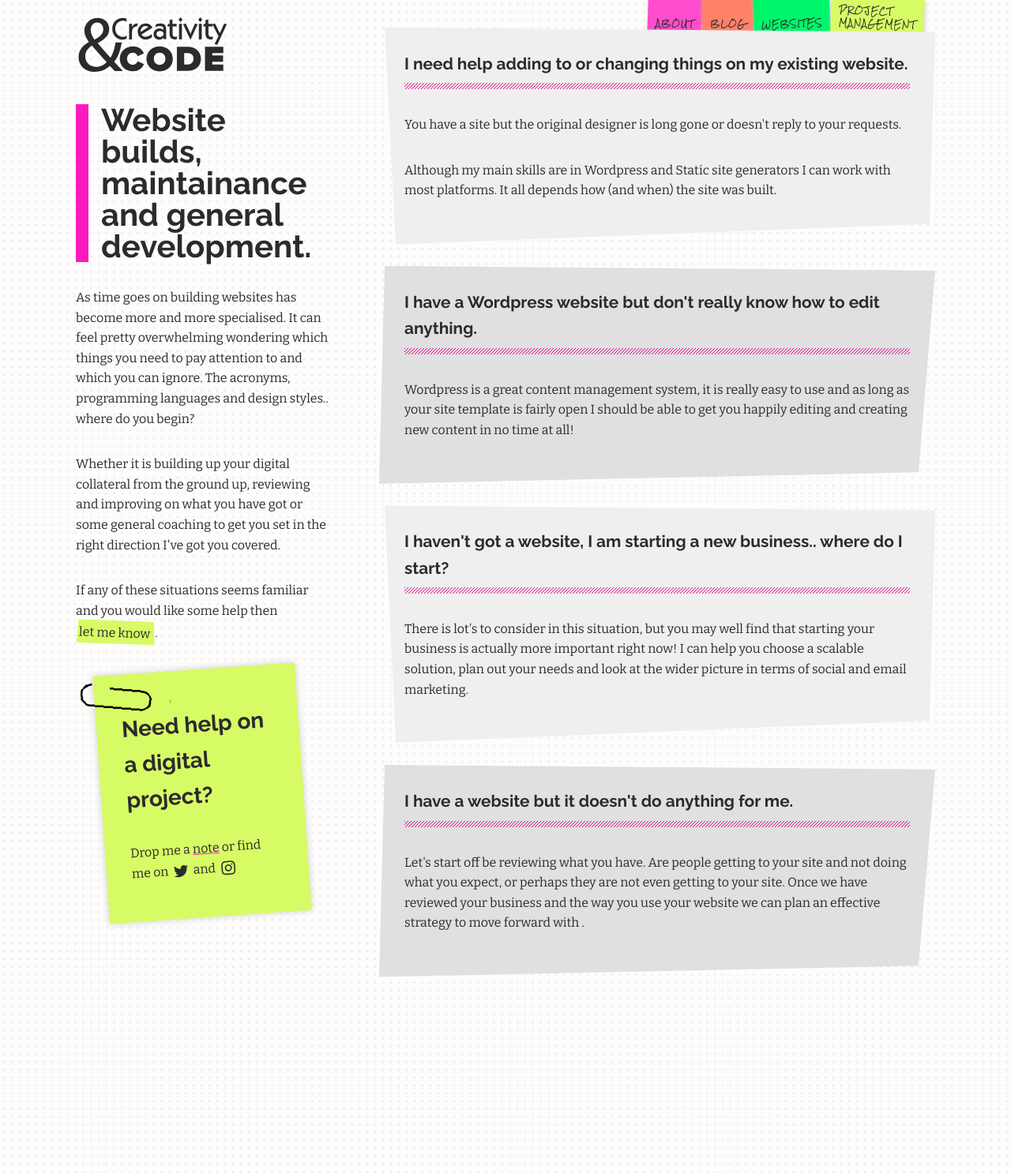
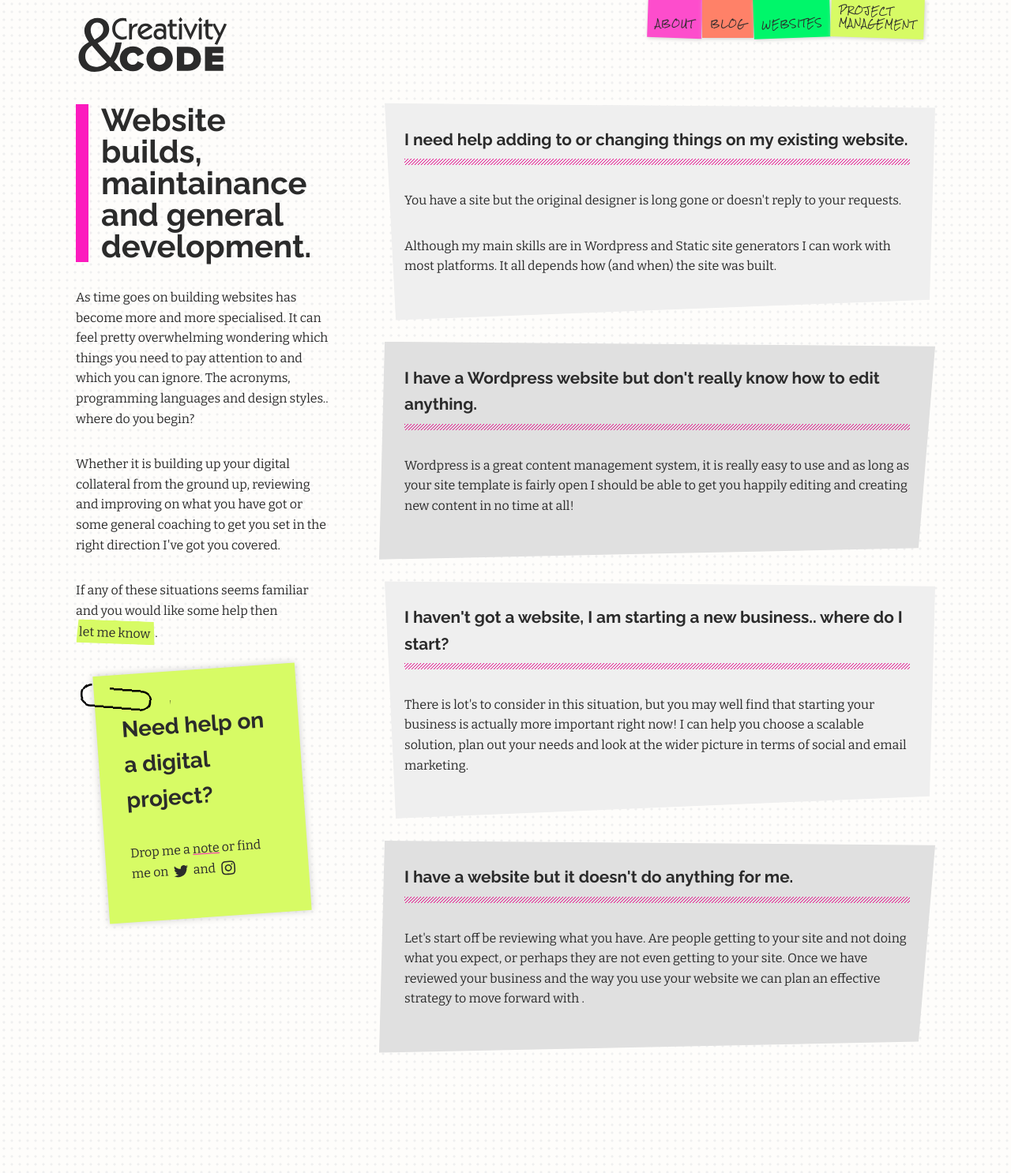
Before and after one commit to maxray/maxray.github.io, a Jekyll site: the page built from services.html, in a window 1280 px wide. Shown: the whole page at 79% size. Built offline with Jekyll 4.4.1, drawn with Linux system fonts in a browser that asks for light colours.

Commit message:
site updates

```diff
--- a/_sass/_layout.scss
+++ b/_sass/_layout.scss
@@ -483,6 +483,9 @@
     -ms-grid-row: 3;
     grid-row: 3;
     padding:2rem;
+    @media only screen and (min-width: 1024px) {
+        padding:8rem 2rem;
+    }
 
 
 }
```
